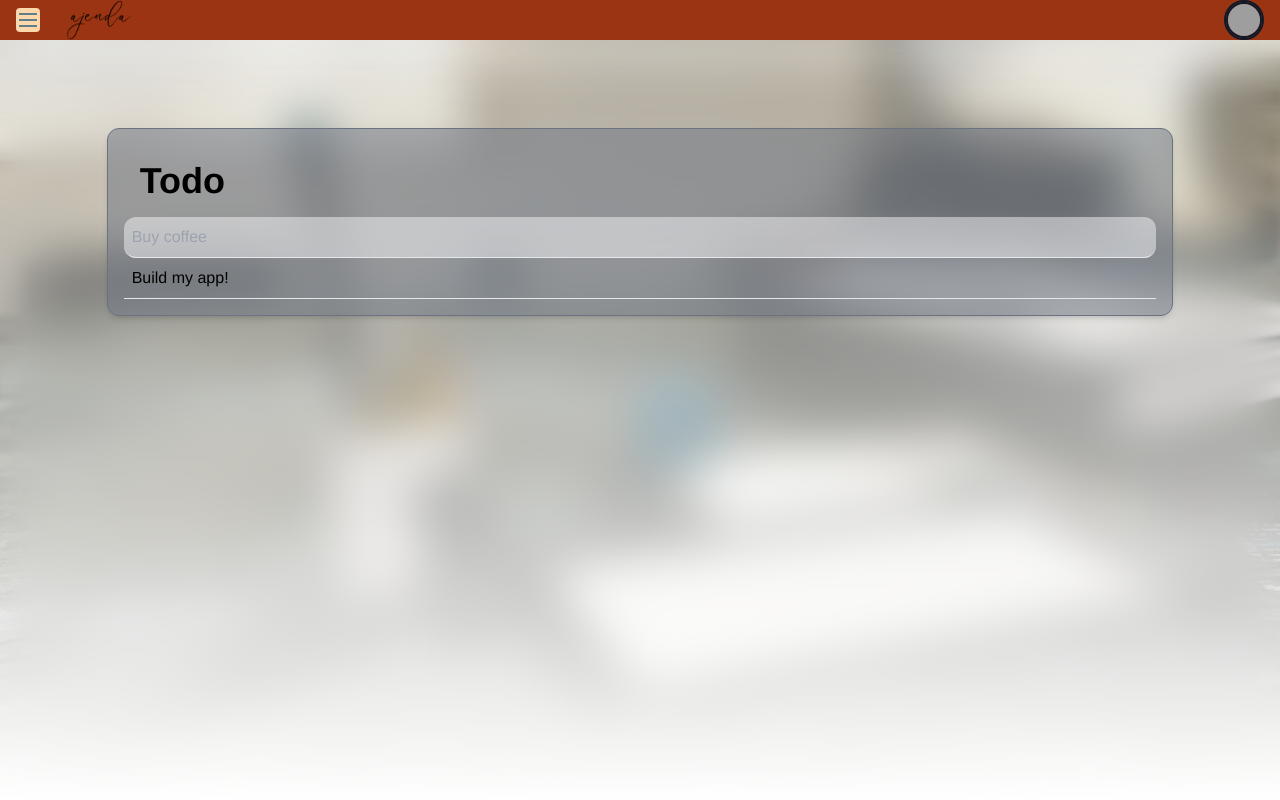
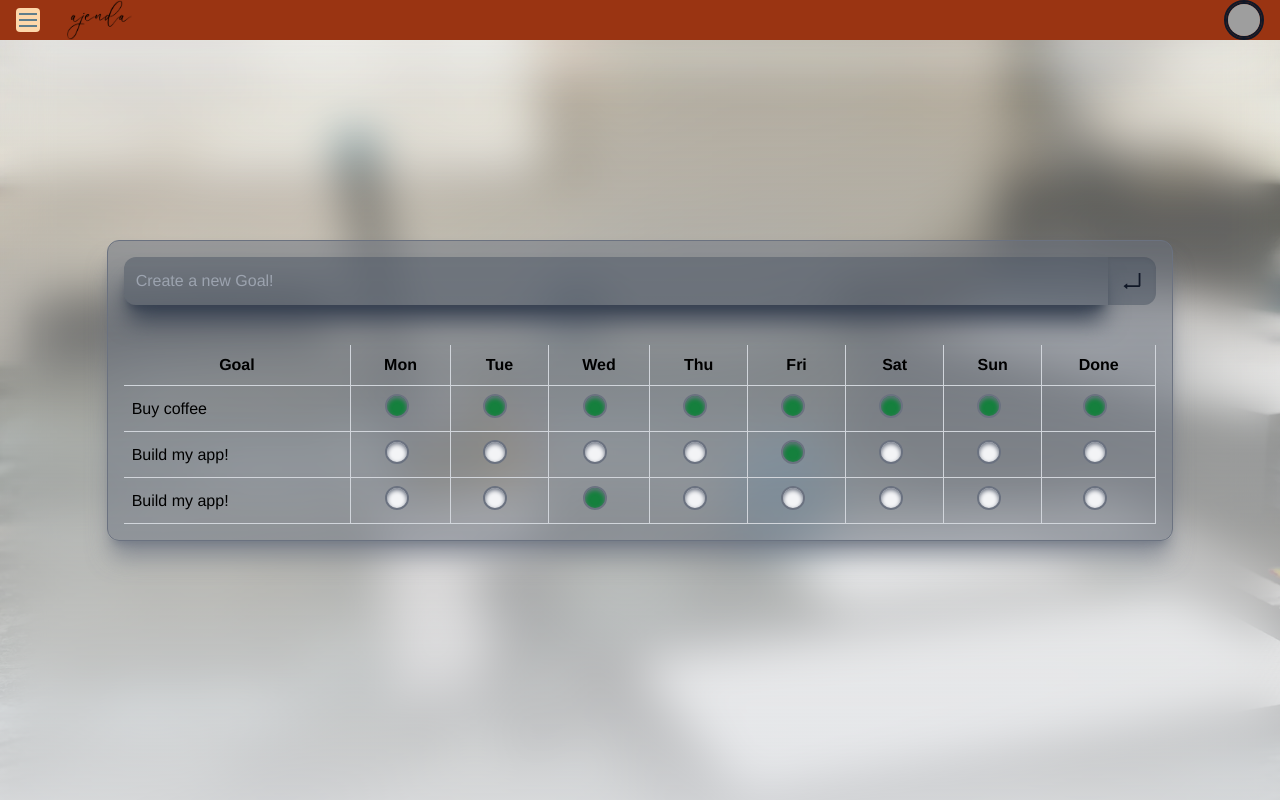
Before and after one commit to CodeX-computing/ajenda, a React (Create React App) app: page /app/goals in a window 1280 px wide. Shown: the top 800 px of the page. Built offline with nearby package versions, Linux system fonts and the light colour scheme; grey boxes are pictures that could not be loaded.

Commit message:
Create goals

```diff
--- a/src/components/app/Goals.jsx
+++ b/src/components/app/Goals.jsx
@@ -1,13 +1,135 @@
 import React from 'react';
+import { AiOutlineEnter } from 'react-icons/ai';
 
 function Goals() {
+  const goals = [
+    {
+      id: 1,
+      title: 'Buy coffee',
+      mon: true,
+      tue: true,
+      wed: true,
+      thu: true,
+      fri: true,
+      sat: true,
+      sun: true,
+      done: true,
+    },
+    {
+      id: 2,
+      title: 'Build my app!',
+      mon: false,
+      tue: false,
+      wed: false,
+      thu: false,
+      fri: true,
+      sat: false,
+      sun: false,
+      done: false,
+    },
+    {
+      id: 3,
+      title: 'Build my app!',
+      mon: false,
+      tue: false,
+      wed: true,
+      thu: false,
+      fri: false,
+      sat: false,
+      sun: false,
+      done: false,
+    },
+  ];
+
+  const handleComplete = (e) => {
+    const index = e.target.id - 1;
+    console.log(goals[index].completed);
+    if (goals[index].completed === false) {
+      goals[index].completed = true;
+      e.target.style.backgroundColor = 'green';
+      // e.target.nextSibling.style.textDecoration = 'line-through';
+    } else {
+      goals[index].completed = false;
+      e.target.style.backgroundColor = 'white';
+      // e.target.nextSibling.style.textDecoration = 'none';
+    }
+  };
+
+  const GoalsList = goals.map((goal) => (
+    <tr key={goal.id}>
+      <td className="border-b border-r border-gray-300 p-2">{goal.title}</td>
+      <td className="border-b border-r border-gray-300 p-2 text-center">
+        <button id={goal.id} type="button" className={`${goal.mon ? 'bg-green-700' : 'bg-gray-100'} w-6 h-6 rounded-full border-2 border-gray-500 mr-2 shadow-gray-500 shadow-inner`} onClick={(e) => handleComplete(e)}>
+          <p className="text-2xl text-gray-500 hidden">✓</p>
+        </button>
+      </td>
+      <td className="border-b border-r border-gray-300 p-2 text-center">
+        <button id={goal.id} type="button" className={`${goal.tue ? 'bg-green-700' : 'bg-gray-100'} w-6 h-6 rounded-full border-2 border-gray-500 mr-2 shadow-gray-500 shadow-inner`} onClick={(e) => handleComplete(e)}>
+          <p className="text-2xl text-gray-500 hidden">✓</p>
+        </button>
+      </td>
+      <td className="border-b border-r border-gray-300 p-2 text-center">
+        <button id={goal.id} type="button" className={`${goal.wed ? 'bg-green-700' : 'bg-gray-100'} w-6 h-6 rounded-full border-2 border-gray-500 mr-2 shadow-gray-500 shadow-inner`} onClick={(e) => handleComplete(e)}>
+          <p className="text-2xl text-gray-500 hidden">✓</p>
+        </button>
+      </td>
+      <td className="border-b border-r border-gray-300 p-2 text-center">
+        <button id={goal.id} type="button" className={`${goal.thu ? 'bg-green-700' : 'bg-gray-100'} w-6 h-6 rounded-full border-2 border-gray-500 mr-2 shadow-gray-500 shadow-inner`} onClick={(e) => handleComplete(e)}>
+          <p className="text-2xl text-gray-500 hidden">✓</p>
+        </button>
+      </td>
+      <td className="border-b border-r border-gray-300 p-2 text-center">
+        <button id={goal.id} type="button" className={`${goal.fri ? 'bg-green-700' : 'bg-gray-100'} w-6 h-6 rounded-full border-2 border-gray-500 mr-2 shadow-gray-500 shadow-inner`} onClick={(e) => handleComplete(e)}>
+          <p className="text-2xl text-gray-500 hidden">✓</p>
+        </button>
+      </td>
+      <td className="border-b border-r border-gray-300 p-2 text-center">
+        <button id={goal.id} type="button" className={`${goal.sat ? 'bg-green-700' : 'bg-gray-100'} w-6 h-6 rounded-full border-2 border-gray-500 mr-2 shadow-gray-500 shadow-inner`} onClick={(e) => handleComplete(e)}>
+          <p className="text-2xl text-gray-500 hidden">✓</p>
+        </button>
+      </td>
+      <td className="border-b border-r border-gray-300 p-2 text-center">
+        <button id={goal.id} type="button" className={`${goal.sun ? 'bg-green-700' : 'bg-gray-100'} w-6 h-6 rounded-full border-2 border-gray-500 mr-2 shadow-gray-500 shadow-inner`} onClick={(e) => handleComplete(e)}>
+          <p className="text-2xl text-gray-500 hidden">✓</p>
+        </button>
+      </td>
+      <td className="border-b border-r border-gray-300 text-center">
+        <button id={goal.id} type="button" className={`${goal.done ? 'bg-green-700' : 'bg-gray-100'} w-6 h-6 rounded-full border-2 border-gray-500 mr-2 shadow-gray-500 shadow-inner`} onClick={(e) => handleComplete(e)}>
+          <p className="text-2xl text-gray-500 hidden">✓</p>
+        </button>
+      </td>
+    </tr>
+  ));
+
   return (
-    <div className="w-screen h-screen bg-heroBg bg-cover">
-      <div className="bg-gradient-to-b from-transparent to-white backdrop-blur-xl w-full h-full flex flex-col justify-start items-center pt-32">
-        <div className="w-5/6 bg-gray-500/50 p-4 rounded-xl shadow-md border border-gray-500">
-          <h1 className="text-4xl font-bold m-4">Todo</h1>
-          <input className="w-full p-2 border-b rounded-xl bg-gray-100/50" placeholder="Buy coffee" />
-          <p className="w-full p-2 border-b">Build my app!</p>
+    <div className="w-screen max-h-fil">
+      <div className="bg-gradient-to-b from-transparent to-gray-200 backdrop-blur-xl w-full h-full flex flex-col justify-start items-center py-32 lg:py-60 lg:pb-96">
+        <div className="w-5/6 bg-gray-500/50 p-4 rounded-xl shadow-xl shadow-gray-500/70 border border-gray-500">
+          <h1 className="text-4xl font-bold m-4 hidden">Todo</h1>
+          <div className="flex justify-between items-center">
+            <input className="w-full p-3 shadow-xl shadow-gray-700 outline-0 shadow-inner rounded-tl-xl rounded-bl-xl text-gray-900 hover:bg-gray-300 focus:bg-gray-300 bg-gray-600/50" placeholder="Create a new Goal!" />
+            <button type="button" className="p-3 rounded-tr-xl rounded-br-xl bg-gray-600/50 outline-0 shadow-inner text-gray-900">
+              <AiOutlineEnter className="text-2xl text-" />
+            </button>
+          </div>
+          <div className="flex justify-center items-center w-full mt-10 w-full">
+            <table className="w-full">
+              <thead>
+                <tr>
+                  <th className="border-b border-r border-gray-300 p-2">Goal</th>
+                  <th className="border-b border-r border-gray-300 p-2">Mon</th>
+                  <th className="border-b border-r border-gray-300 p-2">Tue</th>
+                  <th className="border-b border-r border-gray-300 p-2">Wed</th>
+                  <th className="border-b border-r border-gray-300 p-2">Thu</th>
+                  <th className="border-b border-r border-gray-300 p-2">Fri</th>
+                  <th className="border-b border-r border-gray-300 p-2">Sat</th>
+                  <th className="border-b border-r border-gray-300 p-2">Sun</th>
+                  <th className="border-b border-r border-gray-300 p-2">Done</th>
+                </tr>
+              </thead>
+              <tbody>{GoalsList}</tbody>
+            </table>
+          </div>
         </div>
       </div>
     </div>
--- a/src/components/app/Todo.jsx
+++ b/src/components/app/Todo.jsx
@@ -27,7 +27,6 @@ function Todo() {
 
   const handleComplete = (e) => {
     const index = e.target.id - 1;
-    console.log(todos[index].completed);
     if (todos[index].completed === false) {
       todos[index].completed = true;
       e.target.style.backgroundColor = 'green';
```
